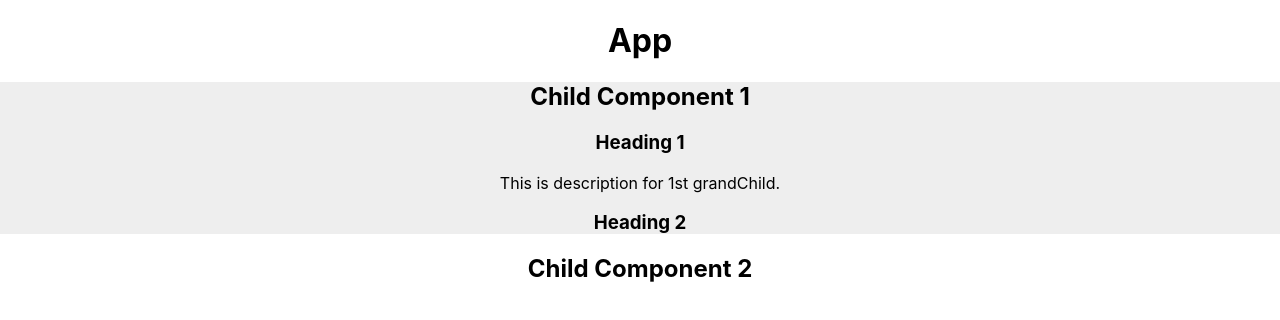
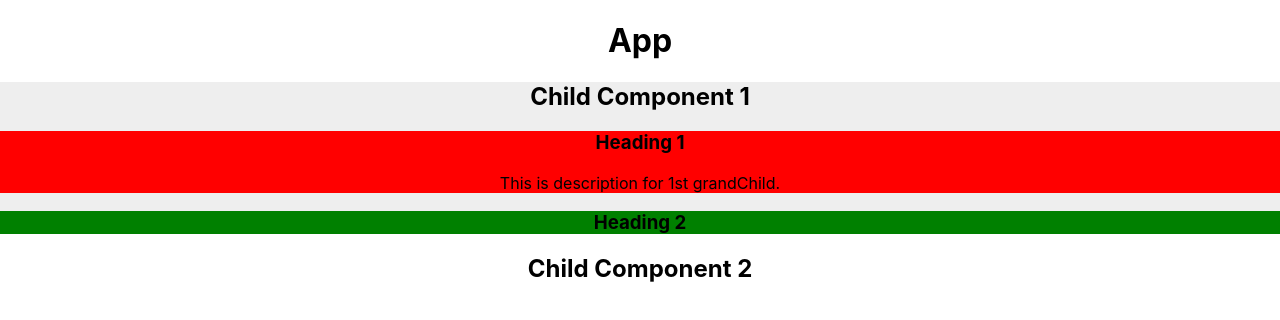
Before and after one commit to pappu-kumar-mahto/React, a React (Create React App) app in the folder Projects/reactjs-1/: page / in a window 1280 px wide. Shown: the top 320 px of the page. Built offline with nearby package versions, Linux system fonts and the light colour scheme.

Commit message:
ReactJs-1: apply styling using props.

```diff
--- a/Projects/reactjs-1/src/components/ChildComponent1/ChildComponent1.js
+++ b/Projects/reactjs-1/src/components/ChildComponent1/ChildComponent1.js
@@ -14,9 +14,11 @@ const ChildComponent1 = () => {
             <GrandChildComponent1
                 title="Heading 1"
                 description="This is description for 1st grandChild."
+                bgColor = "red"
             />
             <GrandChildComponent1
                 title="Heading 2"
+                bgColor = "green"
             />
 
         </div>
--- a/Projects/reactjs-1/src/components/ChildComponent1/GrandChildComponent1.js
+++ b/Projects/reactjs-1/src/components/ChildComponent1/GrandChildComponent1.js
@@ -1,9 +1,12 @@
 import React from "react"
 
-const GrandChildComponent1 = ({title, description}) => {
+const GrandChildComponent1 = ({title, description, bgColor}) => {
 
     return (
-        <div className="grandChildComponent1">
+        <div
+            className="grandChildComponent1"
+            style = {{backgroundColor: `${bgColor}`}}
+        >
             <h3>{title}</h3>
 
             {description && <p>{description}</p>}
@@ -12,3 +15,15 @@ const GrandChildComponent1 = ({title, description}) => {
 }
 
 export default GrandChildComponent1
+
+/*
+way to apply styling using props.
+<div
+            className="grandChildComponent1"
+            style = {{backgroundColor: `${bgColor}`}}
+        >
+            <h3>{title}</h3>
+
+            {description && <p>{description}</p>}
+        </div>
+*/
```
